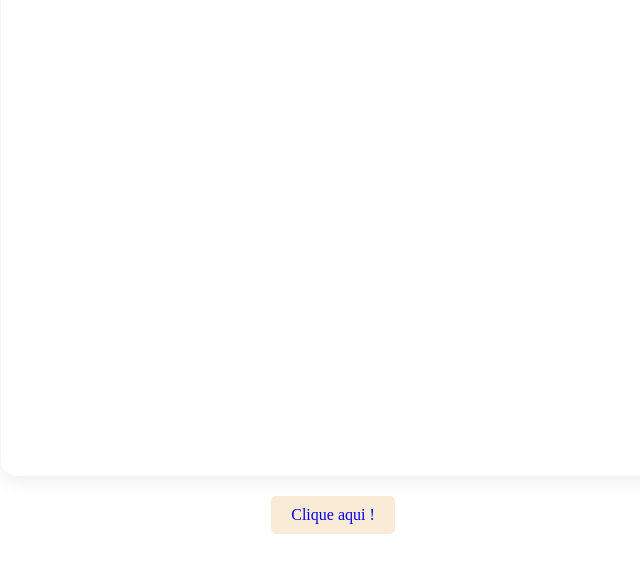
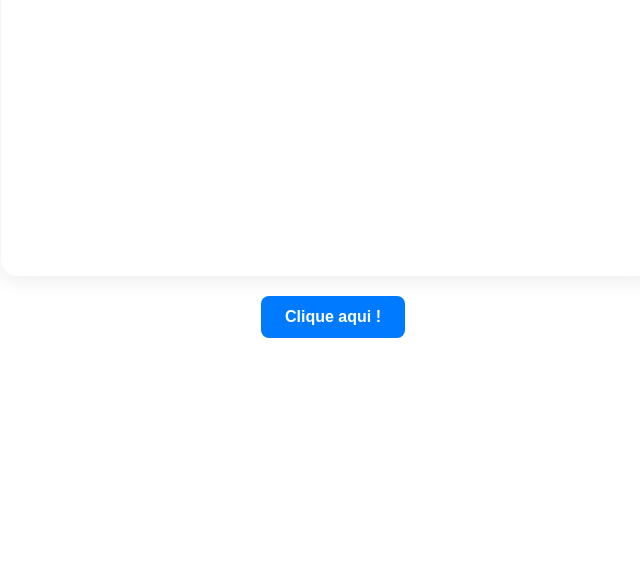
Before and after one commit to teus123321/Estudos, a plain HTML site: page IF/aula01/entrada.html in a window 1280 px wide. Shown: the part 196-768 px from the top of the page, without its empty margins (307-947 px from the left). Drawn offline with Linux system fonts and the light colour scheme.

Commit message:
Melhorias na estilização das páginas

```diff
--- a/IF/aula01/style.css
+++ b/IF/aula01/style.css
@@ -5,11 +5,18 @@
 }
 
 #button{
-    background-color: antiquewhite;
-    padding: 10px 20px;
     text-decoration: none;
-    border: none;
-    border-radius: 5px;
-    cursor: pointer;
+    background-color: #007BFF; /* Cor de fundo (azul) */
+    color: white;
+    padding: 12px 24px;
+    border-radius: 8px;
+    font-family: Arial, sans-serif;
+    font-weight: bold;
     font-size: 16px;
+    transition: background-color 0.3s ease, transform 0.2s ease;
 }
+
+.botao-link:hover {
+    background-color: #0056b3; /* Muda para um azul mais escuro */
+    transform: scale(1.05);    /* Dá uma leve aumentada no tamanho */
+}
--- a/IF/aula01/welcome.css
+++ b/IF/aula01/welcome.css
@@ -3,6 +3,7 @@
     display: flex;
     justify-content: center; /* Isso continua aqui para centralizar o que estiver DENTRO dele */
     width: 100%;
+    height: 50vh;           /* Faz o container ocupar toda a altura da tela */
     max-width: 600px;
     aspect-ratio: 1 / 1;
     background-color: #ffffff;
```
